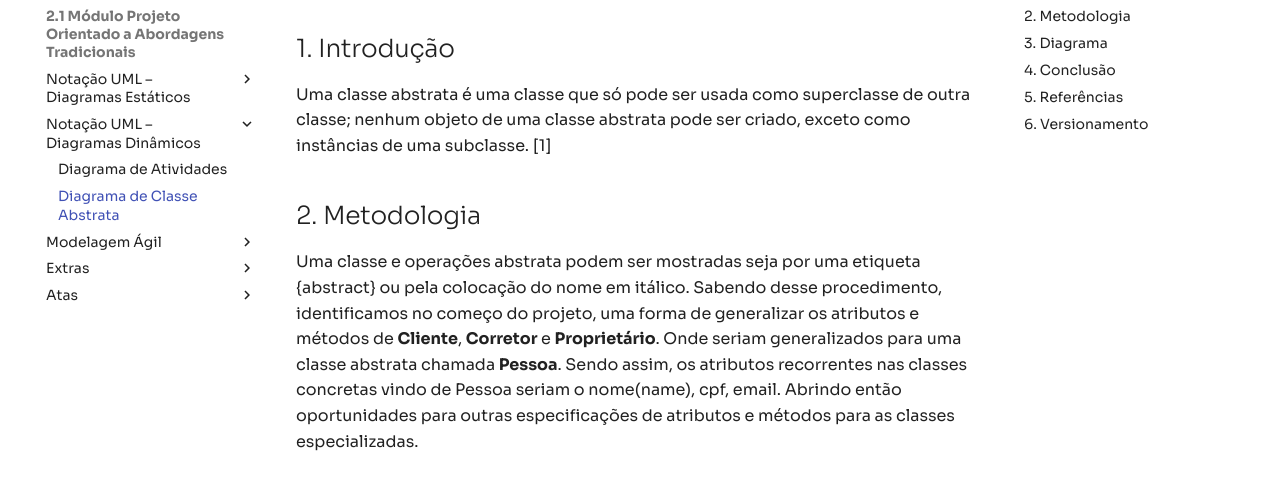
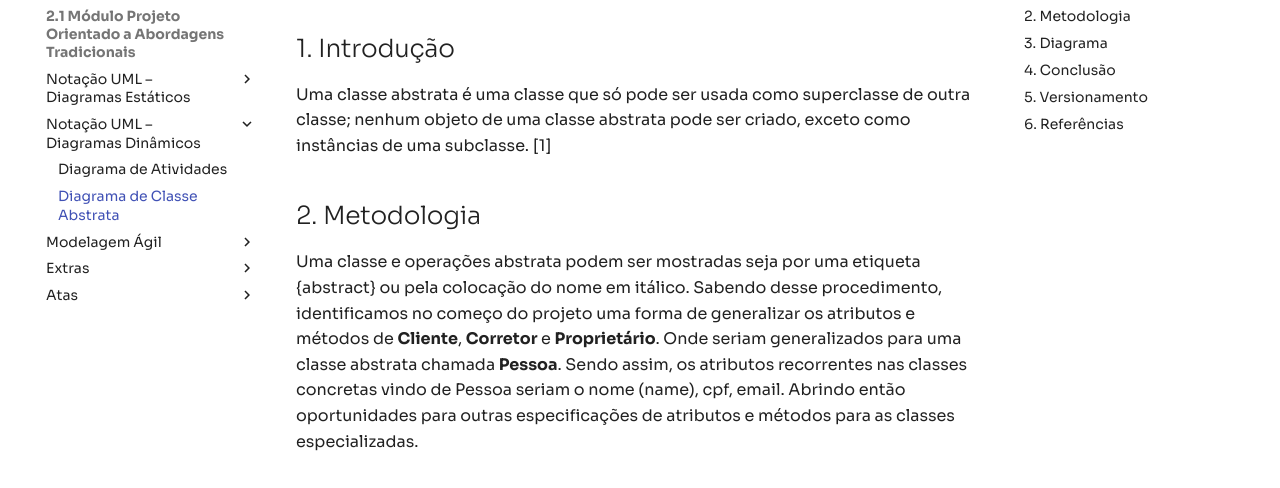
Before and after one commit to UnBArqDsw2021-1/2021.1_G04_Cardeal, an MkDocs documentation site: the page built from docs/modelagem/diagrama_abstrata.md, in a window 1280 px wide and 1400 px high. Shown: the part 197-685 px from the top of the window. Built offline with MkDocs 1.6.1 and Material for MkDocs 9.7.7, drawn with Linux system fonts in a browser that asks for light colours; comment, search, counter and statistics services are not loaded; some of the changed text lies outside the part shown.

```diff
--- a/docs/modelagem/diagrama_abstrata.md
+++ b/docs/modelagem/diagrama_abstrata.md
@@ -8,7 +8,7 @@ Uma classe abstrata é uma classe que só pode ser usada como superclasse de out
 
 ## 2. Metodologia
 
-Uma classe e operações abstrata podem ser mostradas seja por uma etiqueta {abstract} ou pela colocação do nome em itálico. Sabendo desse procedimento, identificamos no começo do projeto, uma forma de generalizar os atributos e métodos de **Cliente**, **Corretor** e **Proprietário**. Onde seriam generalizados para uma classe abstrata chamada **Pessoa**. Sendo assim, os atributos recorrentes nas classes concretas vindo de Pessoa seriam o nome(name), cpf, email. Abrindo então oportunidades para outras especificações de atributos e métodos para as classes especializadas.
+Uma classe e operações abstrata podem ser mostradas seja por uma etiqueta {abstract} ou pela colocação do nome em itálico. Sabendo desse procedimento, identificamos no começo do projeto uma forma de generalizar os atributos e métodos de **Cliente**, **Corretor** e **Proprietário**. Onde seriam generalizados para uma classe abstrata chamada **Pessoa**. Sendo assim, os atributos recorrentes nas classes concretas vindo de Pessoa seriam o nome (name), cpf, email. Abrindo então oportunidades para outras especificações de atributos e métodos para as classes especializadas.
 
 ## 3. Diagrama
 
```
Also changed, not shown: other parts of docs/modelagem/diagrama_abstrata.md (+8 -8 lines).
